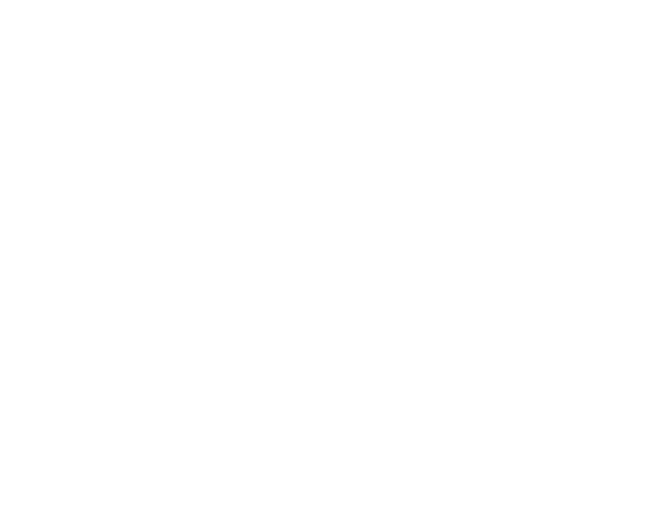
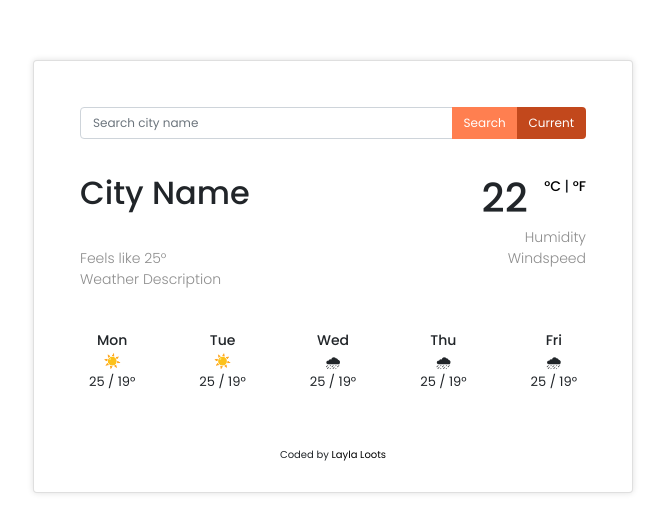
Before and after one commit to laylaloots/my-weather-app, a plain HTML site: page index.html in a window 1280 px wide. Shown: the whole page, without its empty margins (307-972 px from the left). Drawn offline with nearby package versions, Linux system fonts and the light colour scheme.

Commit message:
Add HTML, Javascript and CSS code to file

```diff
--- a/index.html
+++ b/index.html
@@ -4,7 +4,128 @@
     <meta charset="UTF-8" />
     <meta http-equiv="X-UA-Compatible" content="IE=edge" />
     <meta name="viewport" content="width=device-width, initial-scale=1.0" />
-    <title>Document</title>
+    <script src="https://cdn.jsdelivr.net/npm/axios/dist/axios.min.js"></script>
+    <link
+      href="https://cdn.jsdelivr.net/npm/bootstrap@5.1.3/dist/css/bootstrap.min.css"
+      rel="stylesheet"
+      integrity="sha384-1BmE4kWBq78iYhFldvKuhfTAU6auU8tT94WrHftjDbrCEXSU1oBoqyl2QvZ6jIW3"
+      crossorigin="anonymous"
+    />
+
+    <link rel="preconnect" href="https://fonts.googleapis.com" />
+    <link rel="preconnect" href="https://fonts.gstatic.com" crossorigin />
+    <link
+      href="https://fonts.googleapis.com/css2?family=Poppins:ital,wght@0,100;0,200;0,300;0,400;0,500;0,600;0,700;0,800;0,900;1,100;1,200;1,300;1,400;1,500;1,600;1,700;1,800;1,900&display=swap"
+      rel="stylesheet"
+    />
+
+    <link rel="stylesheet" href="styles/style.css" />
+
+    <title>Weather App</title>
   </head>
-  <body></body>
+  <body>
+    <div class="container">
+      <div class="card app-card">
+        <div class="card-body">
+          <form id="city-search-form">
+            <div class="input-group">
+              <input
+                autocomplete="off"
+                class="form-control search-bar"
+                id="city-name-input"
+                type="search"
+                placeholder="Search city name"
+              />
+              <button
+                class="btn btn-primary search-button"
+                type="submit"
+                id="search-button"
+              >
+                Search
+              </button>
+              <button
+                class="btn btn-secondary current-button"
+                type="submit"
+                id="current-button"
+              >
+                Current
+              </button>
+            </div>
+          </form>
+
+          <div class="row city-weather">
+            <div class="col-6 ty-nameci">
+              <h2 id="display-city-name">City Name</h2>
+            </div>
+            <div class="col-6 city-temperature" id="display-city-temp">
+              <h1>
+                <span id="main-temp">22</span>
+                <span class="temperatureChange">
+                  <a href="#" id="celsuis-temp">°C </a> |
+                  <a href="#" id="fahrenheit-temp"> °F</a></span
+                >
+              </h1>
+            </div>
+            <div class="col-6 additional-info" id="current-weather-date"></div>
+            <div class="col-6 additional-info humidity-temp" id="humidity">
+              Humidity
+            </div>
+            <div class="col-6 additional-info" id="feels-like-temp">
+              Feels like 25°
+            </div>
+
+            <div class="col-6 additional-info windspeed-temp" id="windspeed">
+              Windspeed
+            </div>
+            <div
+              class="col-12 additional-info weather-description"
+              id="description"
+            >
+              Weather Description
+            </div>
+          </div>
+
+          <div class="row weather-info">
+            <div class="col-2 weekday">
+              Mon
+              <div>☀️</div>
+              <div class="week-temperature">25 / 19°</div>
+            </div>
+            <div class="col-2 weekday">
+              Tue
+              <div>☀️</div>
+              <div class="week-temperature">25 / 19°</div>
+            </div>
+            <div class="col-2 weekday">
+              Wed
+              <div>🌧</div>
+              <div class="week-temperature">25 / 19°</div>
+            </div>
+            <div class="col-2 weekday">
+              Thu
+              <div>🌧</div>
+              <div class="week-temperature">25 / 19°</div>
+            </div>
+            <div class="col-2 weekday">
+              Fri
+              <div>🌧</div>
+              <div class="week-temperature">25 / 19°</div>
+            </div>
+          </div>
+        </div>
+        <br />
+        <div class="coder-name">
+          Coded by
+          <a
+            href="https://www.laylaloots.com"
+            target="_blank"
+            class="coder-link"
+          >
+            Layla Loots</a
+          >
+        </div>
+      </div>
+    </div>
+    <script src="javascript/javascript.js"></script>
+  </body>
 </html>
--- /dev/null
+++ b/styles/style.css
@@ -0,0 +1,118 @@
+body {
+  font-family: "Poppins", sans-serif;
+}
+
+a {
+  color: black;
+  text-decoration: none;
+}
+
+a:hover {
+  color: coral;
+}
+
+h1,
+h2 {
+  margin: 5px auto;
+}
+
+.additional-info {
+  color: rgb(141, 141, 141);
+  font-size: 14px;
+  font-weight: 300;
+}
+
+.app-card {
+  box-shadow: 0px 0px 6px rgb(224, 224, 224);
+  max-width: 600px;
+  margin: 60px auto;
+  padding: 30px;
+}
+
+.city-temperature {
+  text-align: right;
+}
+
+.coder-link {
+  text-decoration: none;
+  color: black;
+}
+
+.coder-link:hover {
+  color: coral;
+}
+
+.coder-name {
+  font-size: 10px;
+  padding-top: 15px;
+  text-align: center;
+}
+
+.current-button {
+  background-color: rgb(194, 72, 28);
+  border: none;
+  font-size: 12px;
+}
+
+.current-button:hover {
+  background-color: rgb(172, 64, 25);
+  border: none;
+  transition: 200ms all ease-in-out;
+}
+
+.humidity-temp {
+  text-align: right;
+}
+
+.row.city-weather {
+  padding: 30px 0;
+}
+
+.search-bar {
+  font-size: 12px;
+}
+
+.search-button {
+  background-color: coral;
+  border: none;
+  font-size: 12px;
+}
+
+.search-button:hover {
+  background-color: rgb(194, 72, 28);
+  border: none;
+  transition: 200ms all ease-in-out;
+}
+
+.temperatureChange {
+  display: inline-block;
+  font-size: 14px;
+  line-height: 24px;
+  padding-left: 6px;
+  vertical-align: top;
+}
+
+.weather-info {
+  font-weight: 500;
+  justify-content: space-between;
+  text-align: center;
+}
+
+.weekday {
+  font-size: 14px;
+  padding-top: 10px;
+}
+
+.week-temperature {
+  font-size: 13px;
+  font-weight: 400;
+}
+
+.windspeed-temp {
+  text-align: right;
+}
+
+::selection {
+  background-color: coral;
+  color: #fff;
+}
```
Also changed, not shown: src/javascript.js (added, +111 -0 lines).
